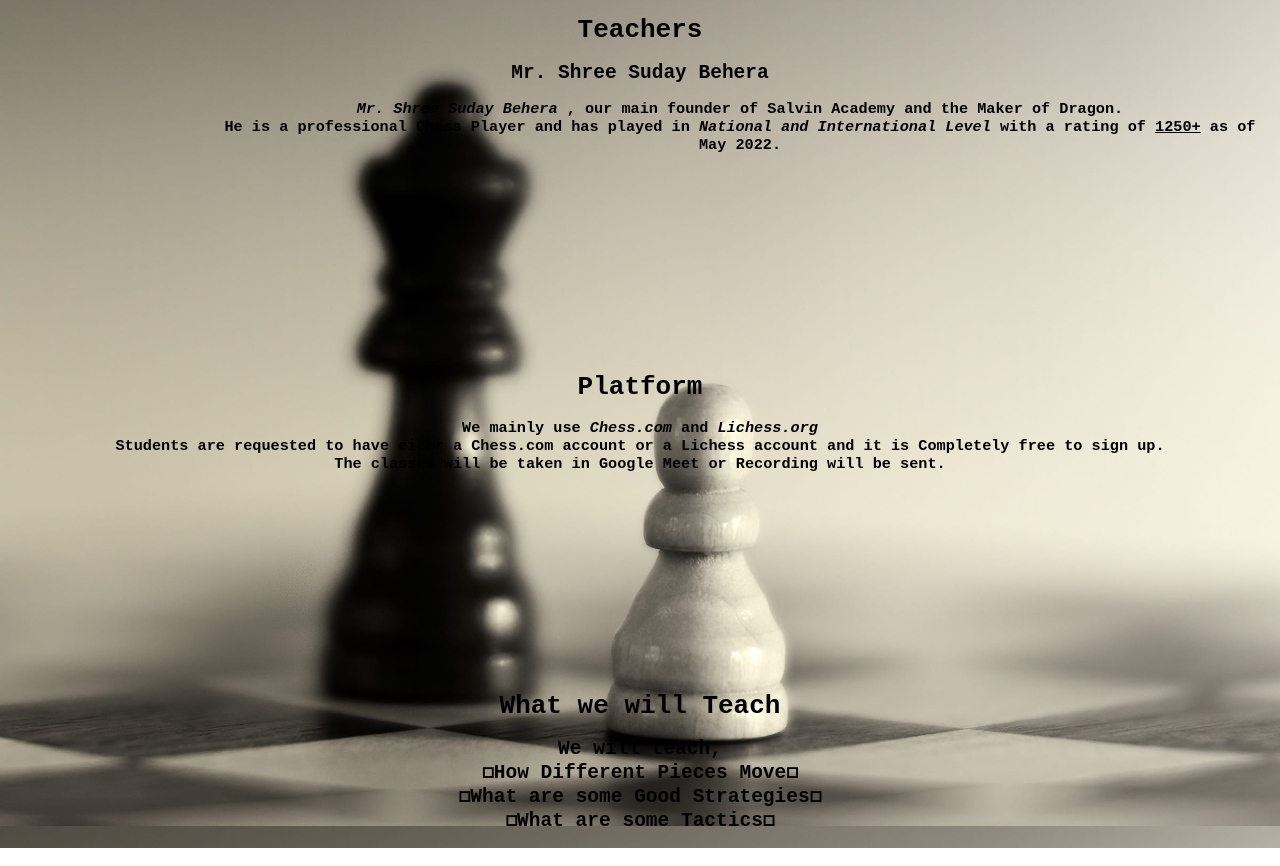
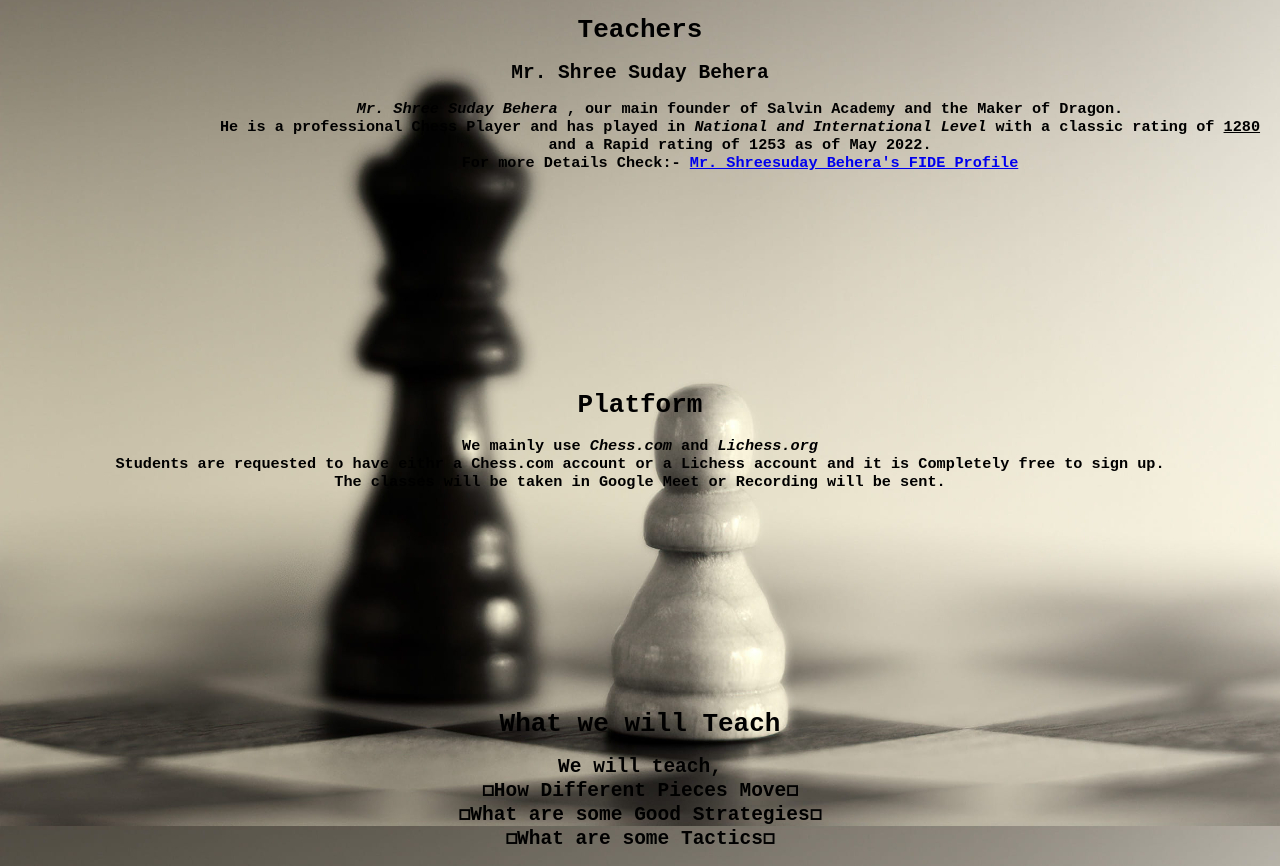
Before and after one commit to SalvinAcademy/dragon, a plain HTML site: page index.html in a window 1280 px wide. Shown: the part 1334-2200 px from the top of the page. Drawn offline with Linux system fonts and the light colour scheme.

Commit message:
Update index.html
added more details about tchrs

```diff
--- a/index.html
+++ b/index.html
@@ -19,7 +19,7 @@
         <h1 id="tchrs">Teachers</h1>
         <h2>Mr. Shree Suday Behera</h2>
         <h3 id="tchrsdtls"><i>Mr. Shree Suday Behera</i> , our main founder of Salvin Academy and the Maker of <b>Dragon</b>. <br>
-            He is a professional Chess Player and has played in <i>National and International Level</i> with a rating of <u>1250+</u> as of May 2022.</h3>
+            He is a professional Chess Player and has played in <i>National and International Level</i> with a classic rating of <u>1280</u> and a Rapid rating of 1253 as of May 2022.<br> For more Details Check:- <a href="https://ratings.fide.com/profile/25911791">Mr. Shreesuday Behera's FIDE Profile </a> </h3>
 
         <h1 id="ptfm">Platform</h1>
         <h3>We mainly use <i>Chess.com</i> and <i>Lichess.org</i><br> Students are requested to have eithr a Chess.com account or a Lichess account and it is Completely free to sign up.<br>The classes will be taken in Google Meet or Recording will be sent.</h3>
```
